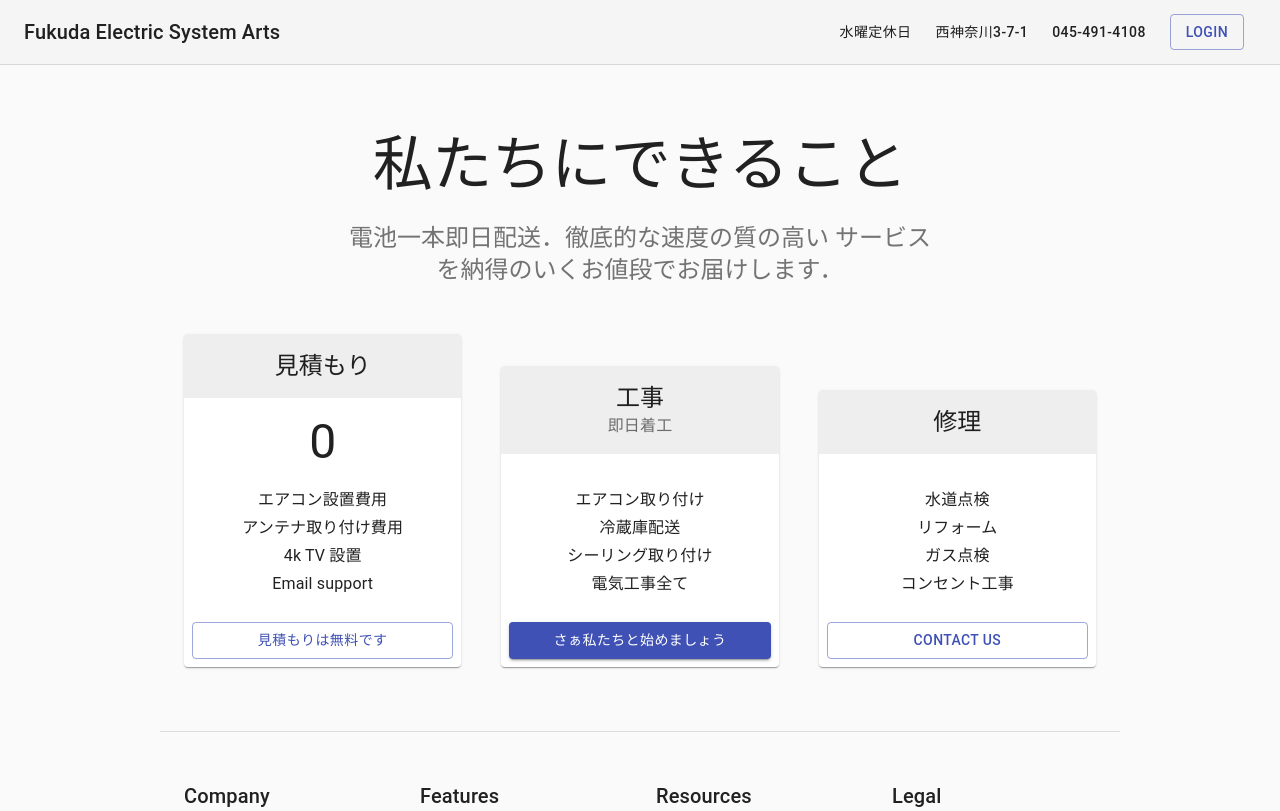
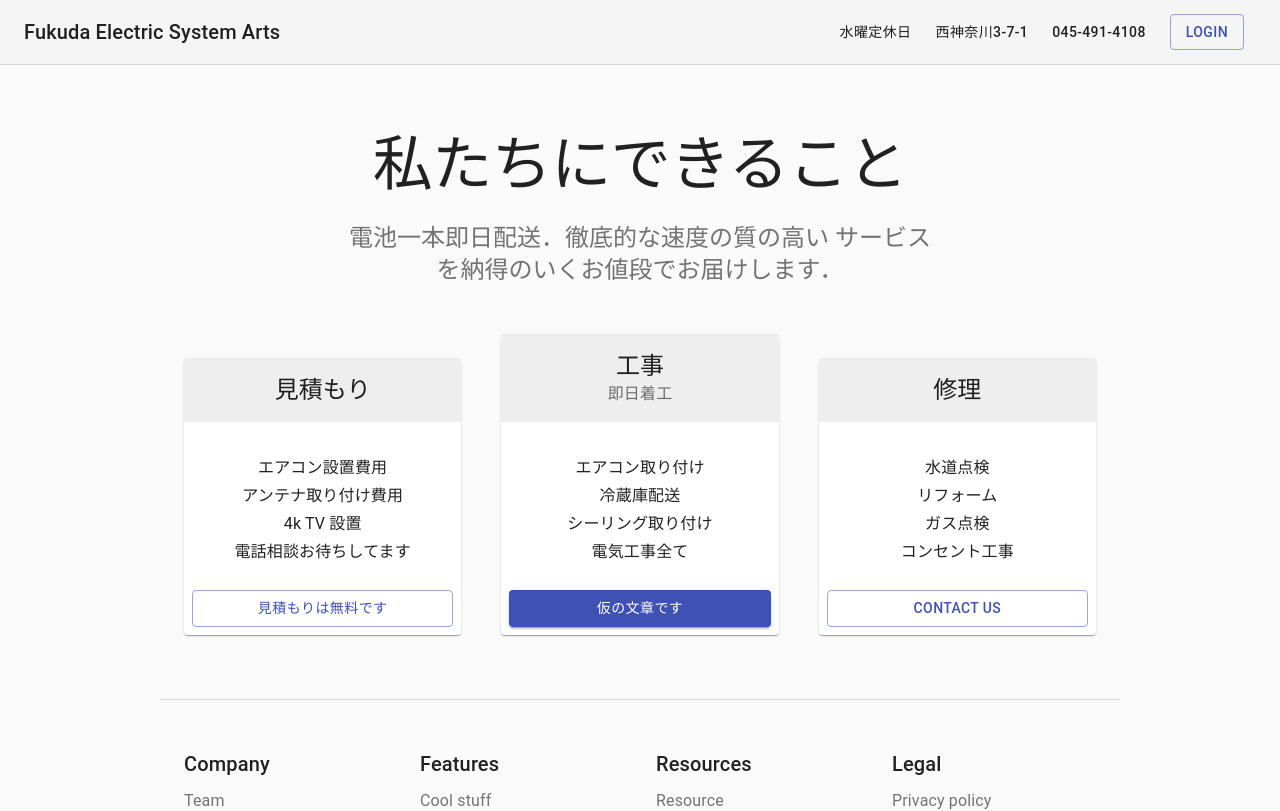
Before and after one commit to kaede0902/fesa-hp, a React (Create React App) app: page / in a window 1280 px wide. Shown: the top 811 px of the page. Built offline with nearby package versions, Linux system fonts and the light colour scheme.

Commit message:
さぁ私たちと始めません！

```diff
--- a/src/App.js
+++ b/src/App.js
@@ -75,10 +75,9 @@ const useStyles = makeStyles((theme) => ({
 const tiers = [
   {
     title: '見積もり',
-    price: '0',
     description: ['エアコン設置費用',
       'アンテナ取り付け費用',
-      '4k TV 設置', 'Email support'],
+      '4k TV 設置', '電話相談お待ちしてます'],
     buttonText: '見積もりは無料です',
     buttonVariant: 'outlined',
   },
@@ -91,7 +90,7 @@ const tiers = [
       'シーリング取り付け',
       '電気工事全て',
     ],
-    buttonText: 'さぁ私たちと始めましょう',
+    buttonText: '仮の文章です',
     buttonVariant: 'contained',
   },
   {
```
